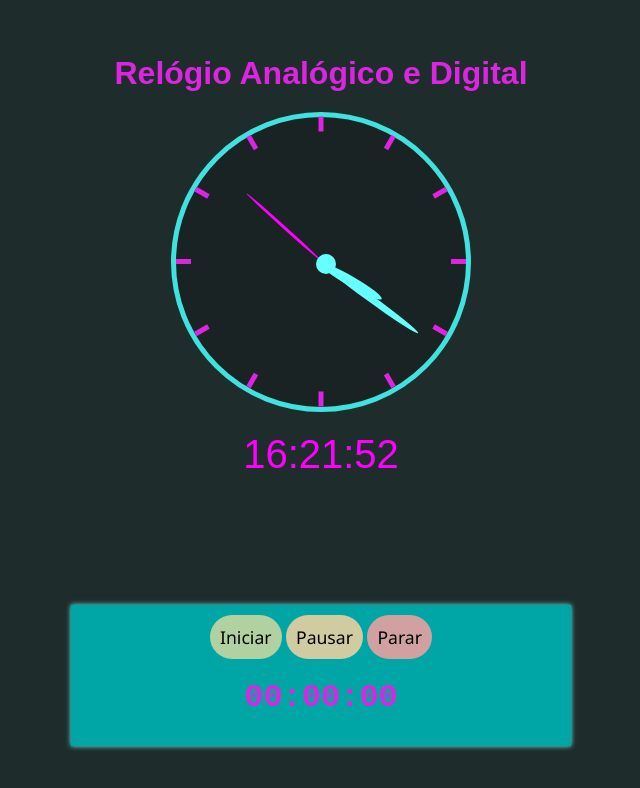
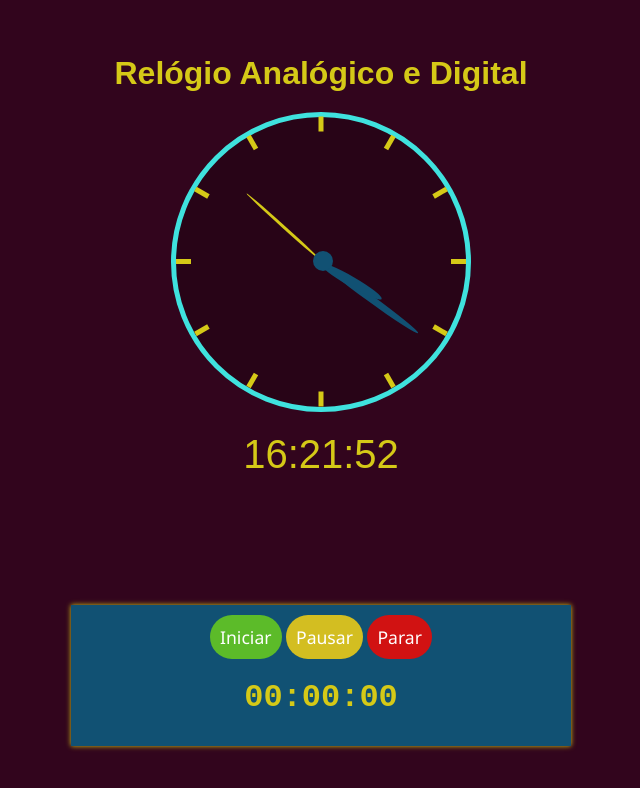
Before and after one commit to EyzRyder/RelogioJS, a plain HTML site: page index.html in a window 1280 px wide. Shown: the whole page, without its empty margins (319-959 px from the left). Drawn offline with Linux system fonts and the light colour scheme.

Commit message:
1 file modified

```diff
--- a/style.css
+++ b/style.css
@@ -1,3 +1,9 @@
+:root{
+    --darkred: #32051d;
+    --yellow: #d5c917;
+    --blue: #115173;
+}
+
 * {
     margin: 0;
     padding: 0;
@@ -10,12 +16,12 @@ body {
     justify-content: center;
     align-items: center;
     flex-direction: column;
-    background-color: #1f2c2c;
+    background-color: var(--darkred);
     font-family: Arial, Helvetica, sans-serif;
 }
 
 h1 {
-    color: #dd24e1;
+    color: var(--yellow);
     margin-bottom: 20px;
 }
 
@@ -45,10 +51,11 @@ h1 {
 .risco .ponto {
     width: 15px;
     height: 100%;
-    background-color: #dd24e1;
+    background-color: var(--yellow);
 }
 
 .ponteiros {
+    position: relative;
     width: 100%;
     height: 100%;
     padding-left: 50%;
@@ -65,29 +72,29 @@ h1 {
 .p_s {
     width: 100px;
     height: 3px;
-    background-color: #ff00ff;
+    background-color: var(--yellow);
 }
 .p_m {
     width: 120px;
     height: 7px;
-    background-color: #66ffff;
+    background-color: var(--blue);
 }
 .p_h {
     width: 70px;
     height: 10px;
-    background-color: #66ffff;
+    background-color: var(--blue);
 }
 .encaixe {
     width: 20px;
     height: 20px;
-    background-color: #66ffff;
+    background-color: var(--blue);
     border-radius: 50%;
     position: absolute;
-    margin-top: -5px;
-    margin-left: -5px;
+    margin-top: -8px;
+    margin-left: -8px;
 }
 .digital {
-    color: #ff00ff;
+    color: var(--yellow);
     font-size: 40px;
     margin-top: 20px;
 }
@@ -97,8 +104,8 @@ h1 {
         padding: 10px;
         box-sizing: border-box;
         margin-top: 10%;
-        background-color: #00a6a6;
-        box-shadow: 0 0 5px #66ffff;
+        background-color: var(--blue);
+        box-shadow: 0 0 5px var(--yellow);
         text-align: center;
     }
 
@@ -122,13 +129,16 @@ h1 {
     }
 
     .bg-green {
-        background-color: #b2d1a1;
+        color: white;
+        background-color: #5cbb29;
     }
 
     .bg-yellow {
-        background-color: #d1cba1;
+        color: white;
+        background-color: #d3be21;
     }
 
     .bg-red {
-        background-color: #d1a1a1;
+        color: white;
+        background-color: #d11212;
     }
```
